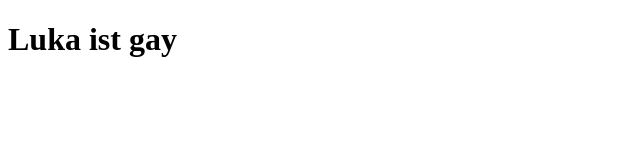
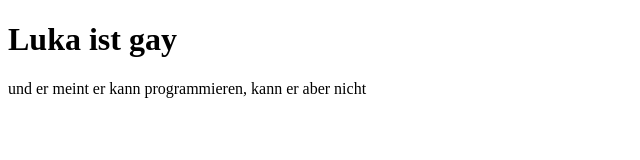
Before and after one commit to Sili08/M324_SILAS_BRUELLHARDT, a website: page index.html in a window 1280 px wide. Shown: the whole page, without its empty margins (0-640 px from the left). Drawn offline with Linux system fonts and the light colour scheme.

Commit message:
Changed index.html

```diff
--- a/index.html
+++ b/index.html
@@ -7,5 +7,6 @@
   </head>
   <body>
     <h1>Luka ist gay</h1>
+    <p>und er meint er kann programmieren, kann er aber nicht</p>
   </body>
 </html>
```
